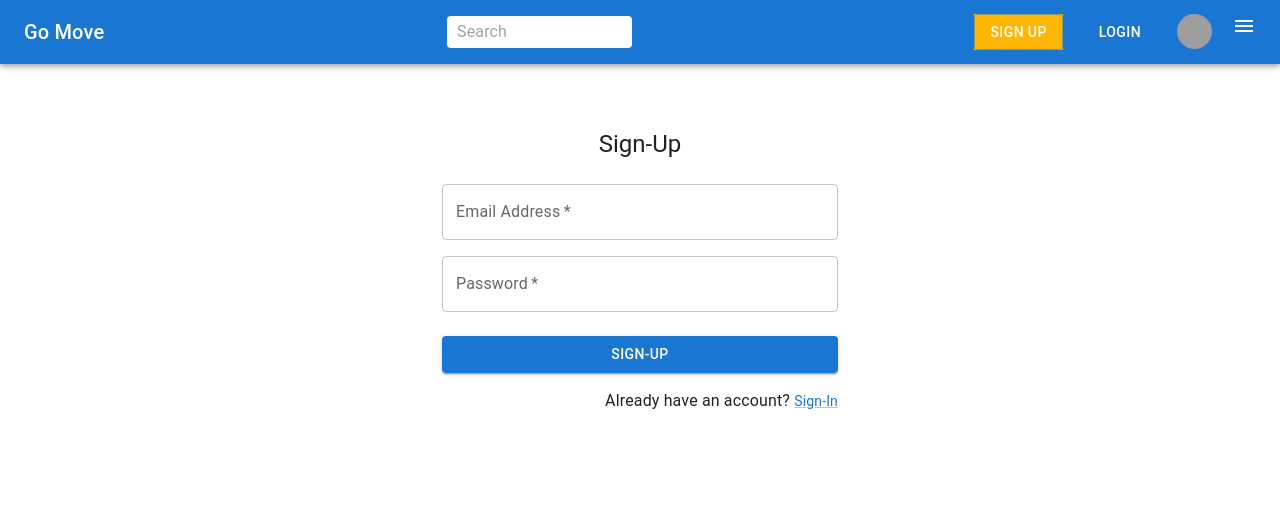
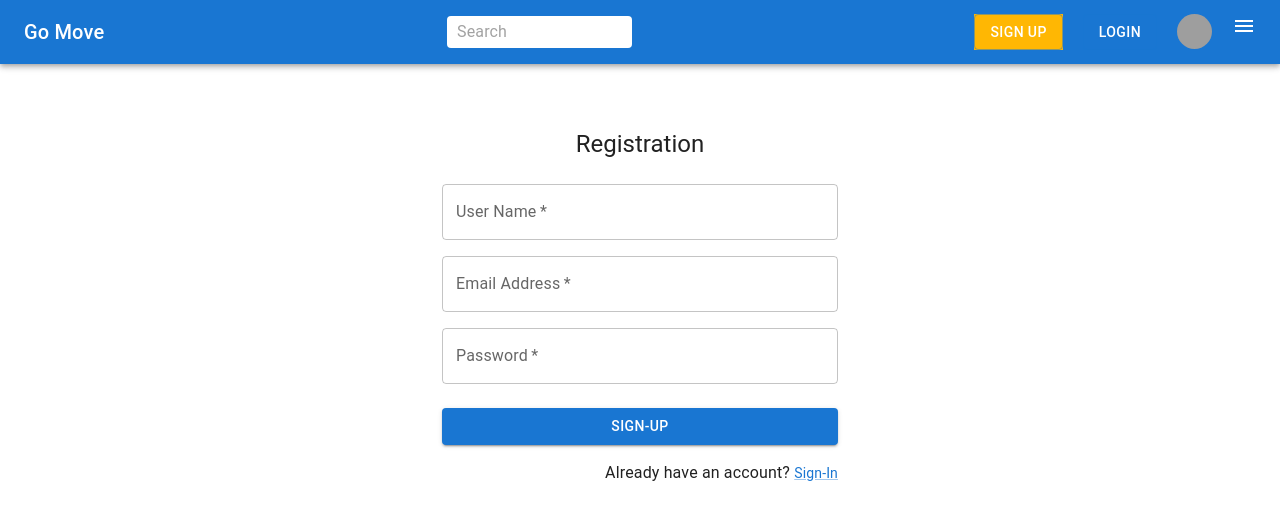
Before and after one commit to magelon6/goMove_app, a React (Create React App) app in the folder client/: page /registration in a window 1280 px wide. Shown: the top 520 px of the page. Built offline with nearby package versions, Linux system fonts and the light colour scheme; grey boxes are pictures that could not be loaded.

Commit message:
Add username form field at front.

```diff
--- a/client/src/components/Registration/Registration.js
+++ b/client/src/components/Registration/Registration.js
@@ -9,13 +9,14 @@ const theme = createTheme();
 
 export default function Registration() {
     const dispatch = useDispatch();
+    const [name, setName] = useState('');
     const [email, setEmail] = useState('');
     const [password, setPassword] = useState('');
     const user = useSelector(state => state);
 
     const handleSubmit = (e) => {
         e.preventDefault();
-        dispatch(THUNK_ACTION_REGISTER({email, password}));
+        dispatch(THUNK_ACTION_REGISTER({name, email, password}));
         console.log(user)
     }
 
@@ -33,10 +34,22 @@ export default function Registration() {
                     }}
                 >
                     <Typography component="h1" variant="h5">
-                        Sign-Up
+                        Registration
                     </Typography>
                     <Box component="form" noValidate onSubmit={handleSubmit} sx={{mt: 3}}>
                         <Grid container spacing={2}>
+                            <Grid item xs={12}>
+                                <TextField
+                                    required
+                                    fullWidth
+                                    id="name"
+                                    label="User Name"
+                                    name="name"
+                                    autoComplete="name"
+                                    onChange={(e) => setName(e.target.value)}
+                                    value={name}
+                                />
+                            </Grid>
                             <Grid item xs={12}>
                                 <TextField
                                     required
--- a/client/src/services/AuthService.js
+++ b/client/src/services/AuthService.js
@@ -2,8 +2,8 @@ import $api from "../http";
 
 export default class AuthService {
     static async registration(userData) {
-        const {email, password} = userData;
-        const response = await $api.post("/registration", {email, password});
+        const {name, email, password} = userData;
+        const response = await $api.post("/registration", {name, email, password});
         localStorage.setItem("token", response.data.accessToken);
         return response;
     }
```
Also changed, not shown: 2 other files (tests, documents, lock files or other folders).
